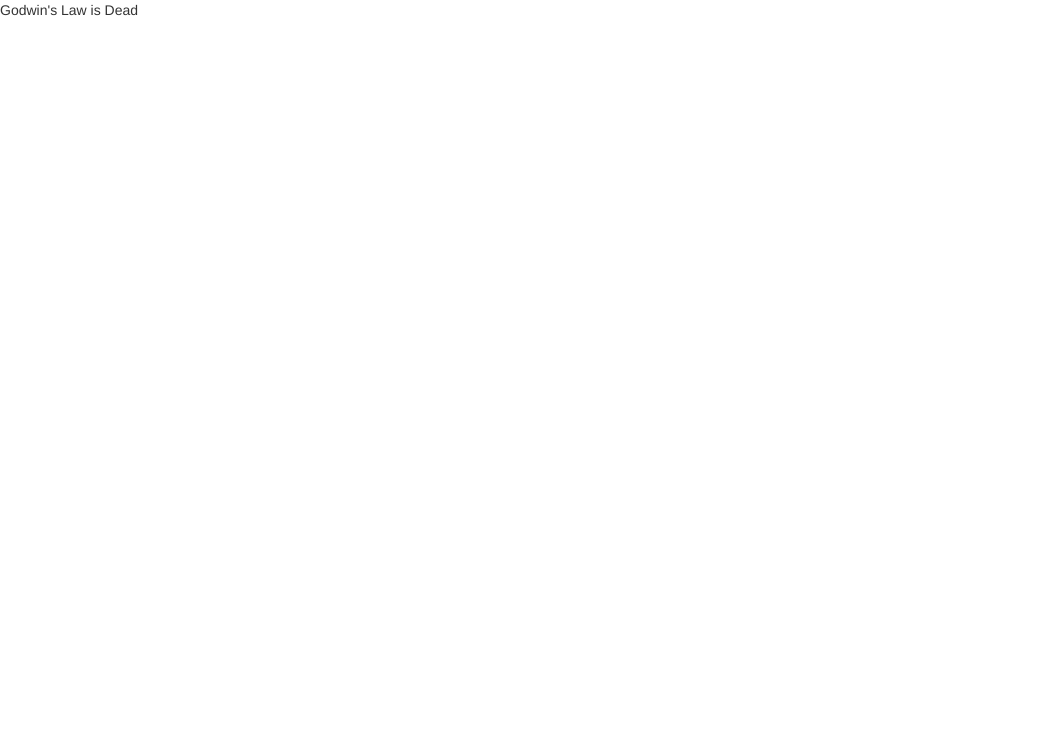
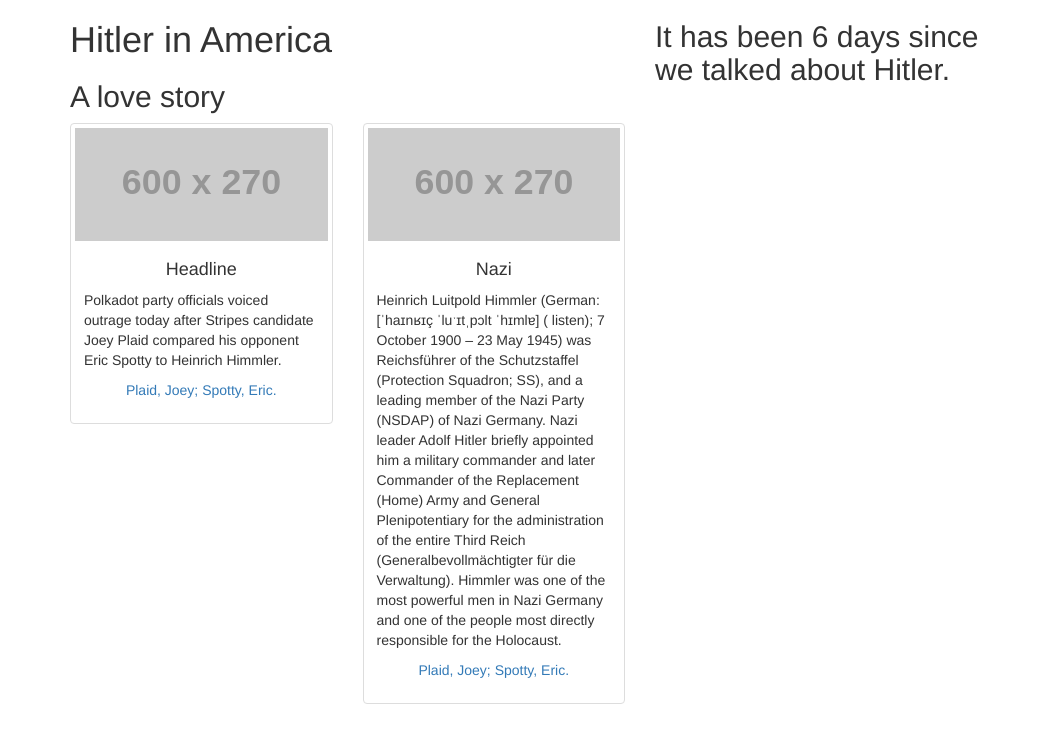
Before and after one commit to danhklein/godwin, a website: page public/src/index.html in a window 1280 px wide. Shown: the whole page, without its empty margins (0-1041 px from the left). Drawn offline with nearby package versions, Linux system fonts and the light colour scheme; no server answers; placeholder pictures from the web are drawn by us.

Commit message:
Worked on HTML and added some placeholders

```diff
--- a/public/src/index.html
+++ b/public/src/index.html
@@ -9,7 +9,52 @@
     <link rel="stylesheet" type="text/css" href="css/main.css">
   </head>
   <body>
-  Godwin's Law is Dead
+    <header>
+      <div class="container">
+        <div class = "row">
+          <div class= "col-md-6">
+            <h1>Hitler in America</h1>
+            <h2>A love story</h2>
+          </div>
+          <div class = "col-md-4">
+          <h2>It has been <span>6</span> days since we talked about Hitler.
+          </h2>
+          </div>
+        </div>
+      </div>
+    </header>
+    <div class="container">
+      <div class="row">
+        <div class="col-xs-12 col-sm-6 col-md-3">
+            <div class="thumbnail">
+                <img src="http://placehold.it/600x270" alt="">
+                <div class="caption">
+                    <h4 class="text-center">Headline</h4>
+                    <p>
+                        Polkadot party officials voiced outrage today after Stripes candidate Joey Plaid compared his opponent Eric Spotty to Heinrich Himmler.
+                    </p>
+                    <p class="text-center" id="pols">
+                    <a href="plaid.com">Plaid, Joey; </a><a href="Spotty.com">Spotty, Eric.</a>
+                    </p>
+                </div>
+            </div>
+        </div>
+        <div class="col-xs-12 col-sm-6 col-md-3">
+            <div class="thumbnail">
+                <img src="http://placehold.it/600x270" alt="">
+                <div class="caption">
+                    <h4 class="text-center">Nazi</h4>
+                    <p>
+                        Heinrich Luitpold Himmler (German: [ˈhaɪnʁɪç ˈluˑɪtˌpɔlt ˈhɪmlɐ] ( listen); 7 October 1900 – 23 May 1945) was Reichsführer of the Schutzstaffel (Protection Squadron; SS), and a leading member of the Nazi Party (NSDAP) of Nazi Germany. Nazi leader Adolf Hitler briefly appointed him a military commander and later Commander of the Replacement (Home) Army and General Plenipotentiary for the administration of the entire Third Reich (Generalbevollmächtigter für die Verwaltung). Himmler was one of the most powerful men in Nazi Germany and one of the people most directly responsible for the Holocaust.
+                    </p>
+                    <p class="text-center" id="pols">
+                    <a href="plaid.com">Plaid, Joey; </a><a href="Spotty.com">Spotty, Eric.<a>
+                    </p>
+                </div>
+            </div>
+        </div>
+      </div>
+    </div>
 
     <script src="https://code.jquery.com/jquery-2.1.4.min.js"></script>
 
--- a/public/src/js/main.js
+++ b/public/src/js/main.js
@@ -2,6 +2,19 @@
 
 $(document).on('ready', function() {
   console.log('sanity check!');
+
+
+  $.get("http://api.nytimes.com/svc/search/v2/articlesearch.jsonp?callback=svc_search_v2_articlesearch&api-key=534e57e32a30382b3b6da874e8f42d3a%3A5%3A71918911")
+  .done(function(data){
+    console.log('test')
+    console.log(data);
+  })
+  .fail(function(err){
+    console.log(err)
+  })
+  .always(function(data){
+    console.log((data.responseText));
+  })
 //****************GLOBAL VARIABLES****************\\
 var counter = 0;
 
@@ -49,6 +62,7 @@ var counter = 0;
    //**************Set Filters ********\\\
   var nytLink = "http://api.nytimes.com/svc/search/v2/articlesearch.json?q="
   //Set Desk Filter
+
   var nytDeskFilter = '&fq=news_desk:("Politics")';
   //Find Date
   var date = new Date();
@@ -61,20 +75,32 @@ var counter = 0;
   var naziKeyarr = naziArr.naziKeyWord;
 
 naziArr.map(function(naziKey) { $.ajax({
-  url: nytLink + naziKey['naziKeyWord'] + nytDeskFilter + nytDateFilter + nytAPIKey,
+  url: "http://api.nytimes.com/svc/search/v2/articlesearch.jsonp?callback=svc_search_v2_articlesearch&api-key=534e57e32a30382b3b6da874e8f42d3a%3A5%3A71918911",
   method: "GET",
-    success: function(date) {
-      //If the keyword finds a NYT hit. Reset the counter. If the document isn't the same as another in the naziHit array add that document to Nazi Hit
-        if (data["response"]["meta"]["hits"] > 0)  {
-         naziHit.push(data["response"]["docs"])
-         counter = 0;
-        }
+    success: function(data) {
+      //IF the keyword finds a NYT hit. Reset the counter. AND IF the document isn't the same as another in the naziHit array add that document to Nazi Hit
+        var hits = data["response"]["meta"]["hits"];
+        var articles = data["response"]["docs"]
+        // for (var i = 0; i<naziHit.length;i++){
+        //   if (articles[i[(naziHit[i])=== -1) {
+        //     naziHit.push(articles[i])
+        //   }
+        for (var i = 0; i<articles.length; i++) {
+            if (( hits > 0) && (articles[i].toJSON() !== naziHit[i].toJSON())) {
+              naziHit.push(articles[i])
+              counter = 0;
+          }
         else {
           counter++;
+          }
         }
       }
     });
   });
+        //Preliminary search has create an array of news article (naziHits )objects from the NYT politics section.
+  var artLink = naziHit[i]["web_url"];
+  var artAbstract = naziHit[i]["abstract"];
+  var artHeadline = naziHit[i]["headline"]["main"];
 });
 
 //Preliminary Search
```
